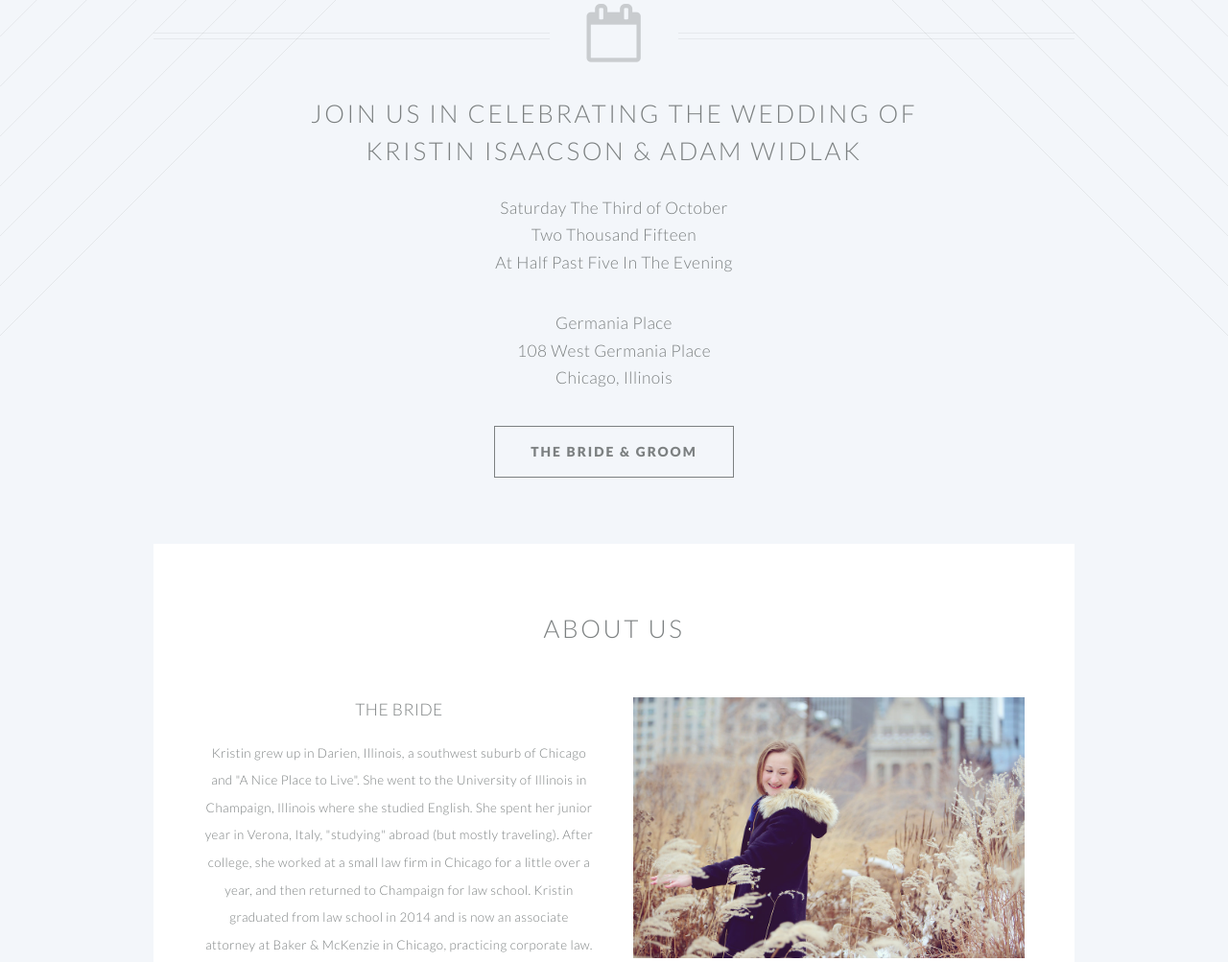
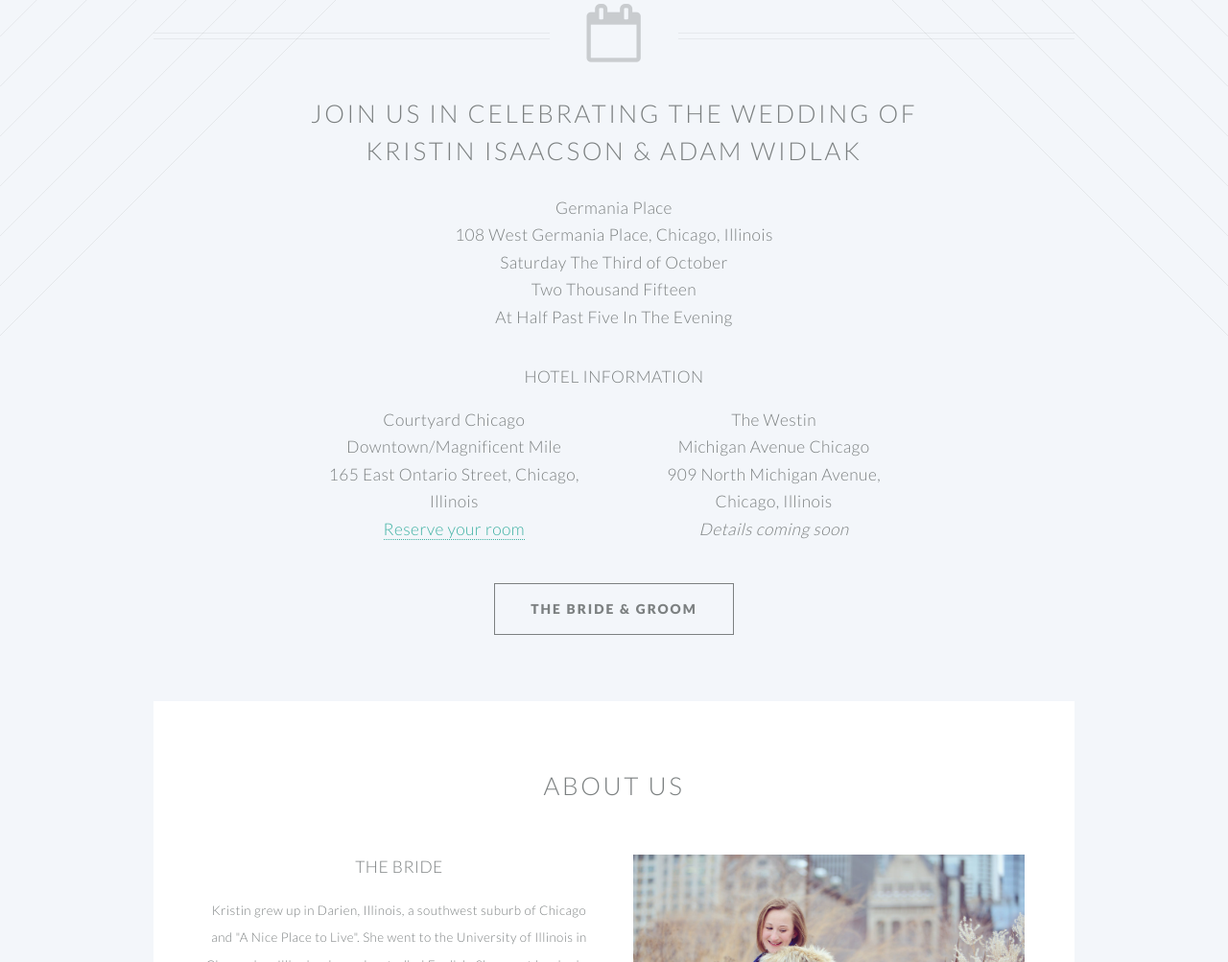
Before and after one commit to keisaacson/kristin_wedding, a plain HTML site: page index.html in a window 1280 px wide. Shown: the part 712-1715 px from the top of the page at 96% size. Drawn offline with Linux system fonts and the light colour scheme.

Commit message:
Add hotel information.

```diff
--- a/css/style.css
+++ b/css/style.css
@@ -82,7 +82,8 @@
 		letter-spacing: 0.025em;
 	}
 
-	h4 em {
+	h4 em,
+	div em {
 		font-style: italic;
 	}
 
--- a/index.html
+++ b/index.html
@@ -73,19 +73,38 @@
 						Kristin Isaacson & Adam Widlak
 					</h2>
 					<p>
+						<div> Germania Place </div>
+						<div> 108 West Germania Place, Chicago, Illinois </div>
 						<div> Saturday The Third of October </div>
 						<div> Two Thousand Fifteen </div>
 						<div> At Half Past Five In The Evening </div>
 					</p>
-					<p>
-						<div> Germania Place </div>
-						<div> 108 West Germania Place </div>
-						<div> Chicago, Illinois </div>
-					</p>
+					<h4> Hotel Information </h4>
+					<div class="row">
+						<div class="2u"></div>
+							<div class="4u 12u(2)">
+									<div>Courtyard Chicago</div>
+									<div>Downtown/Magnificent Mile</div>
+									<div>165 East Ontario Street, Chicago, Illinois</div>
+									<div><a href="http://www.marriott.com/meeting-event-hotels/group-corporate-travel/groupCorp.mi?resLinkData=Isaacson/Widlak%20Wedding%20Block%20%5Echimm%60iwwiwwa%7Ciwwiwwb%60209.00%60USD%60false%6010/1/15%6010/4/15%609/1/15&app=resvlink&stop_mobi=yes" target="blank">Reserve your room</a></div>
+							</div>
+							<div class="4u 12u(2)">
+									<div>The Westin </div>
+									<div> Michigan Avenue Chicago</div>
+									<div>909 North Michigan Avenue, Chicago, Illinois</div>
+									<div><em>Details coming soon</em></div>
+							</div>
+							<div class="2u"></div>
+						</div>
+					<div class="row">
+						<div class="12u"></div>
+					</div>
 					<ul class="buttons">
 						<li><a href="#bios" class="button fit scrolly">The Bride & Groom</a></li>
 					</ul>
 				</header>
+
+
 
 				<!-- Three -->
 					<section id="bios" class="wrapper style3 container special">
```
